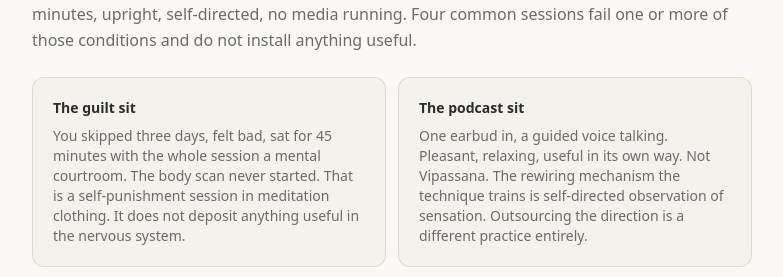
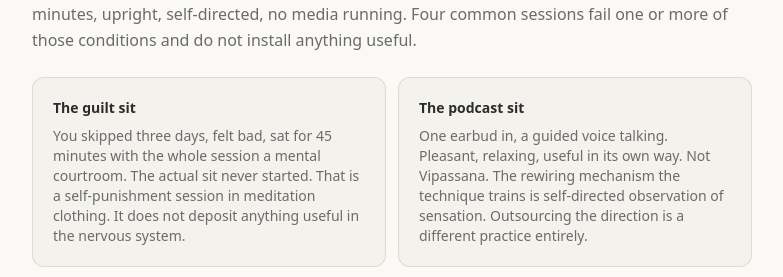
Before and after one commit to m13v/vipassana-cool, a Next.js app: page /t/vipassana-daily-practice in a window 1280 px wide. Shown: the part 5765-6042 px from the top of the page, without its empty margins (248-1031 px from the left). Built offline with nearby package versions, Linux system fonts and the light colour scheme.

Commit message:
Update guilt sit description to replace body scan with actual sit

```diff
--- a/src/app/t/vipassana-daily-practice/rewire-client.tsx
+++ b/src/app/t/vipassana-daily-practice/rewire-client.tsx
@@ -294,7 +294,7 @@ export function GapWidening() {
 const invalidReps = [
   {
     title: "The guilt sit",
-    body: "You skipped three days, felt bad, sat for 45 minutes with the whole session a mental courtroom. The body scan never started. That is a self-punishment session in meditation clothing. It does not deposit anything useful in the nervous system.",
+    body: "You skipped three days, felt bad, sat for 45 minutes with the whole session a mental courtroom. The actual sit never started. That is a self-punishment session in meditation clothing. It does not deposit anything useful in the nervous system.",
   },
   {
     title: "The podcast sit",
```
